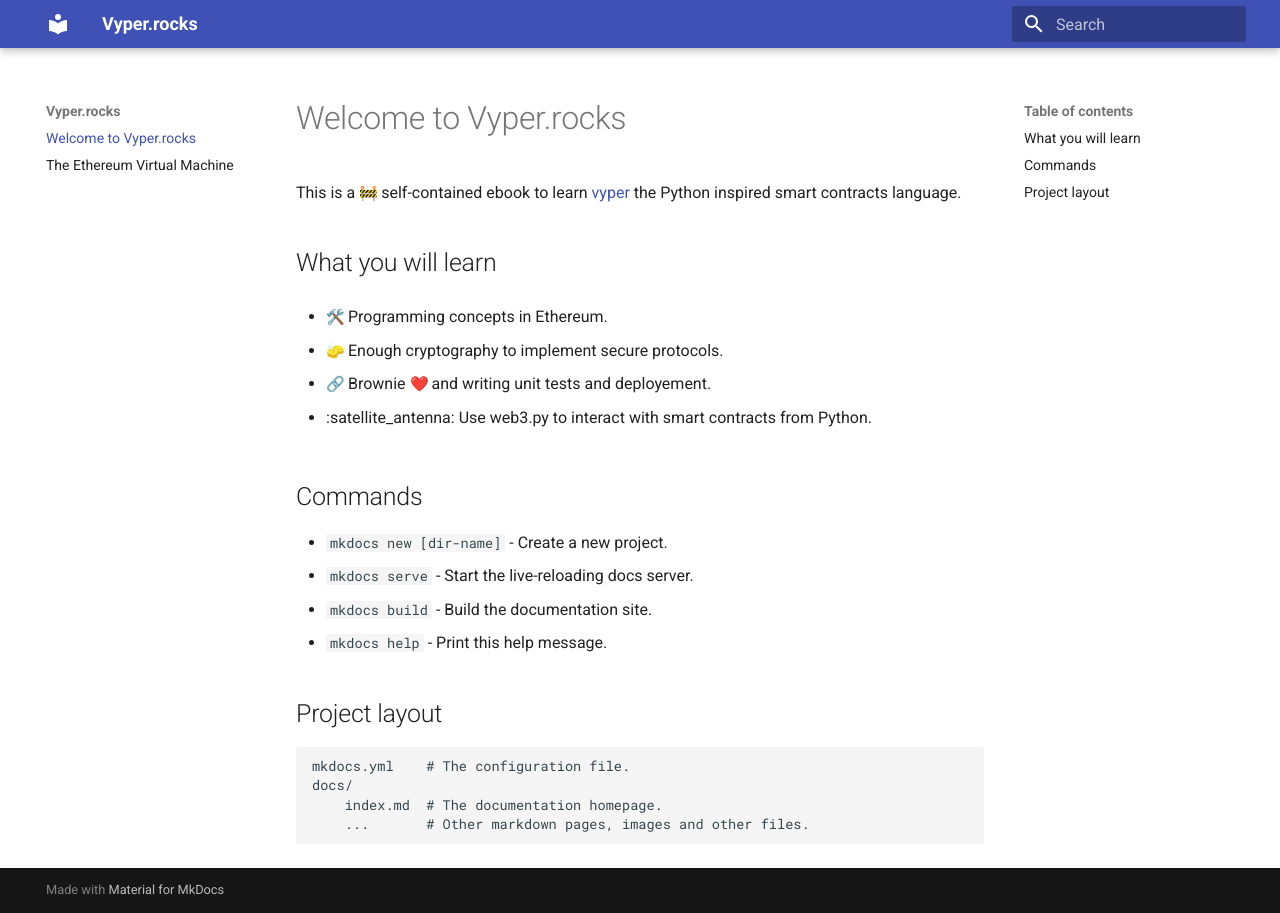
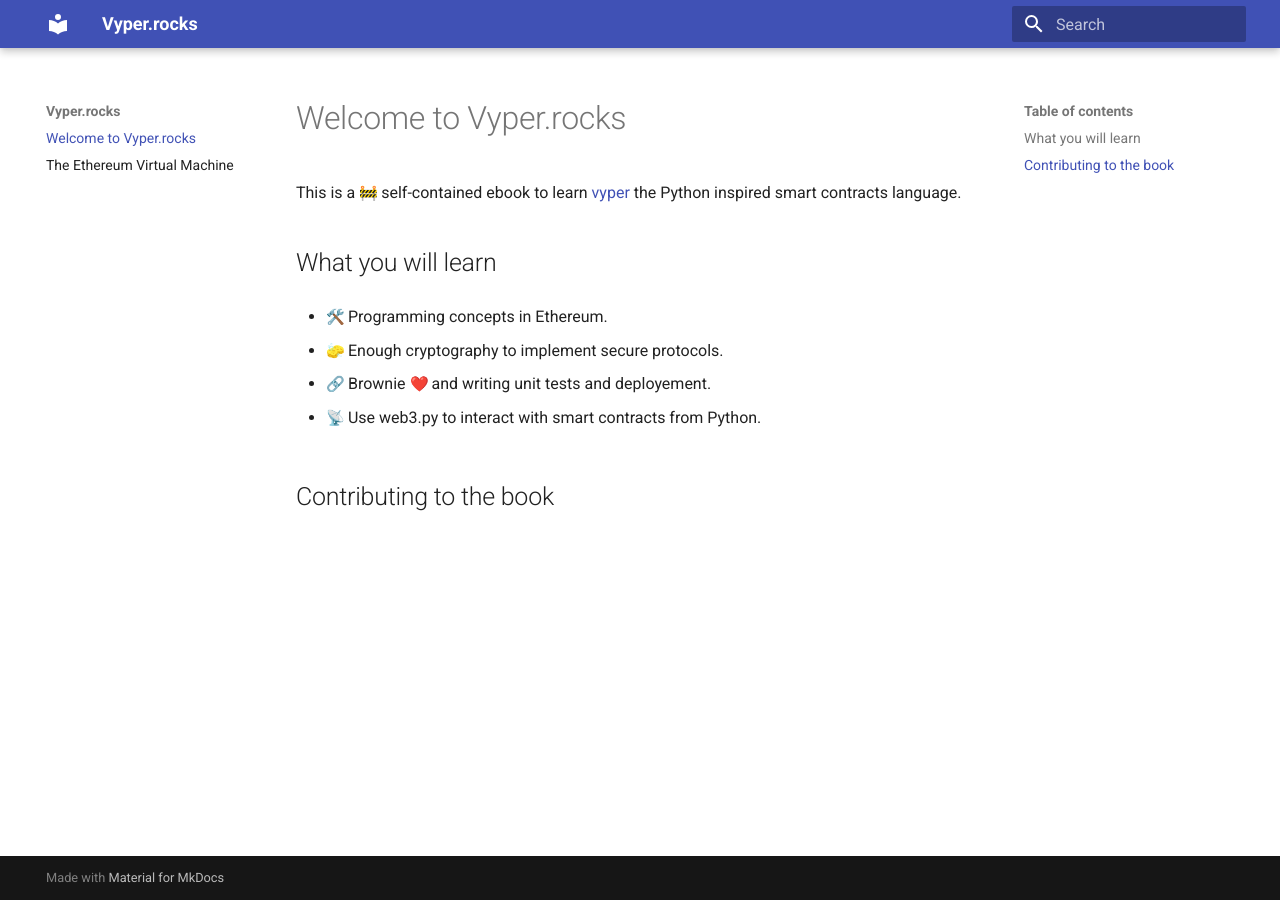
Before and after one commit to notaquant/vyper.rocks, an MkDocs documentation site: the page built from docs/index.md, in a window 1280 px wide. Built offline with MkDocs 1.6.1 and Material for MkDocs 9.7.7, drawn with Linux system fonts in a browser that asks for light colours; emoji names are drawn with the system emoji font.

```diff
--- a/docs/index.md
+++ b/docs/index.md
@@ -10,18 +10,6 @@ This is a :construction: self-contained ebook to learn [vyper](https://vyper.rea
 
 * :link: Brownie :heart: and writing unit tests and deployement.
 
-* :satellite_antenna: Use web3.py to interact with smart contracts from Python.
+* :satellite: Use web3.py to interact with smart contracts from Python.
 
-## Commands
-
-* `mkdocs new [dir-name]` - Create a new project.
-* `mkdocs serve` - Start the live-reloading docs server.
-* `mkdocs build` - Build the documentation site.
-* `mkdocs help` - Print this help message.
-
-## Project layout
-
-    mkdocs.yml    # The configuration file.
-    docs/
-        index.md  # The documentation homepage.
-        ...       # Other markdown pages, images and other files.
+## Contributing to the book
```
